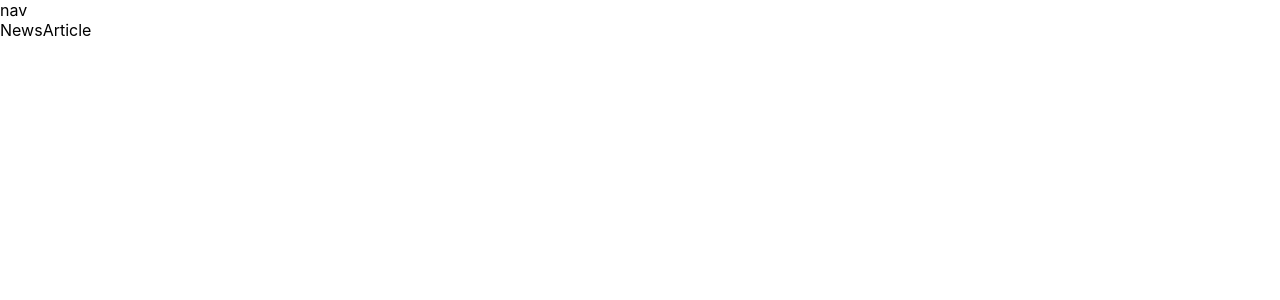
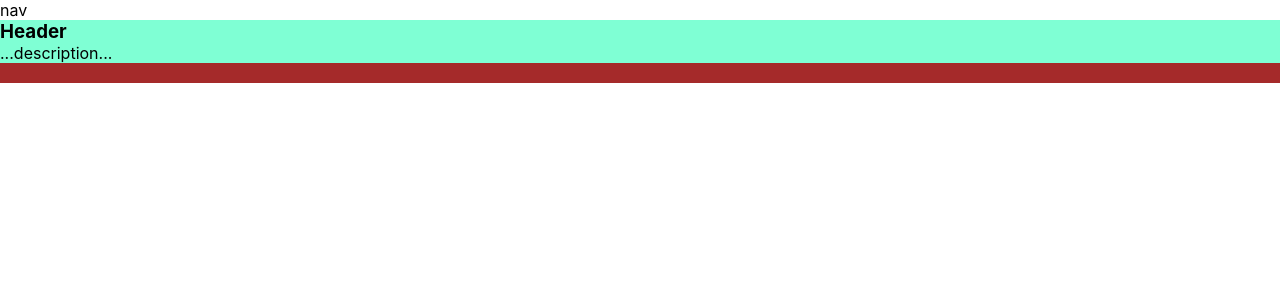
Before and after one commit to Reddah14/replica-mediumWebsite, a React (Create React App) app: page / in a window 1280 px wide. Shown: the top 300 px of the page. Built offline with nearby package versions, Linux system fonts and the light colour scheme.

Commit message:
adding NewsArticle component

```diff
--- a/src/components/NewsArticle/NewsArticle.jsx
+++ b/src/components/NewsArticle/NewsArticle.jsx
@@ -1,8 +1,19 @@
 import React from "react";
+
 import "./NewsArticle.scss";
 
 const NewsArticle = () => {
-  return <p>NewsArticle</p>;
+  return (
+    <article className="row news-article">
+      <div className="col-8">
+        <h3 className="news-article__header">Header</h3>
+        <p className="news-article__description">...description...</p>
+      </div>
+      <div className="col-4 news-article__image">
+        <img src="" alt="" />
+      </div>
+    </article>
+  )
 };
 
 export default NewsArticle;
--- a/src/components/NewsArticle/NewsArticle.scss
+++ b/src/components/NewsArticle/NewsArticle.scss
@@ -0,0 +1,6 @@
+.news-article {
+  background-color: aquamarine;
+  &__image {
+    background-color: brown;
+  }
+}
```
